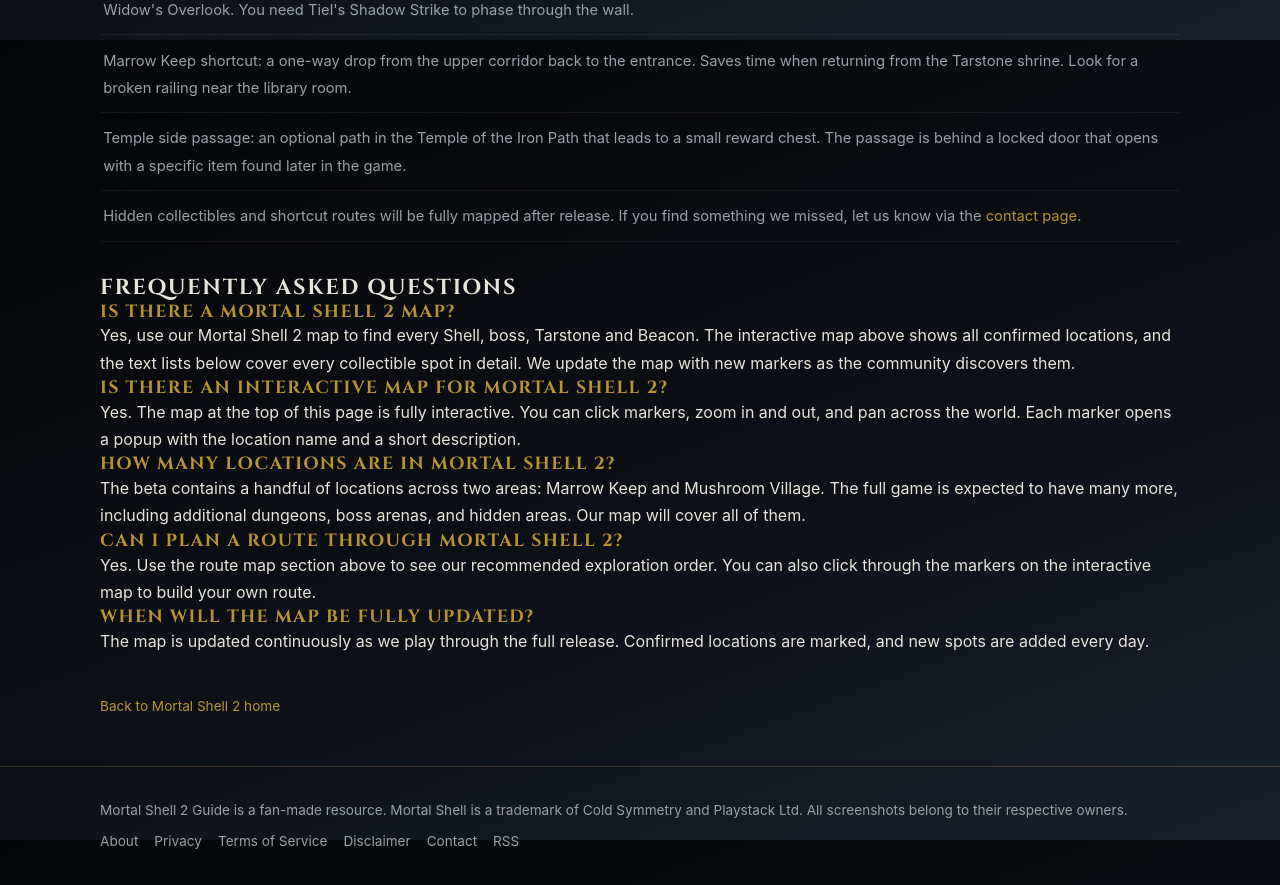
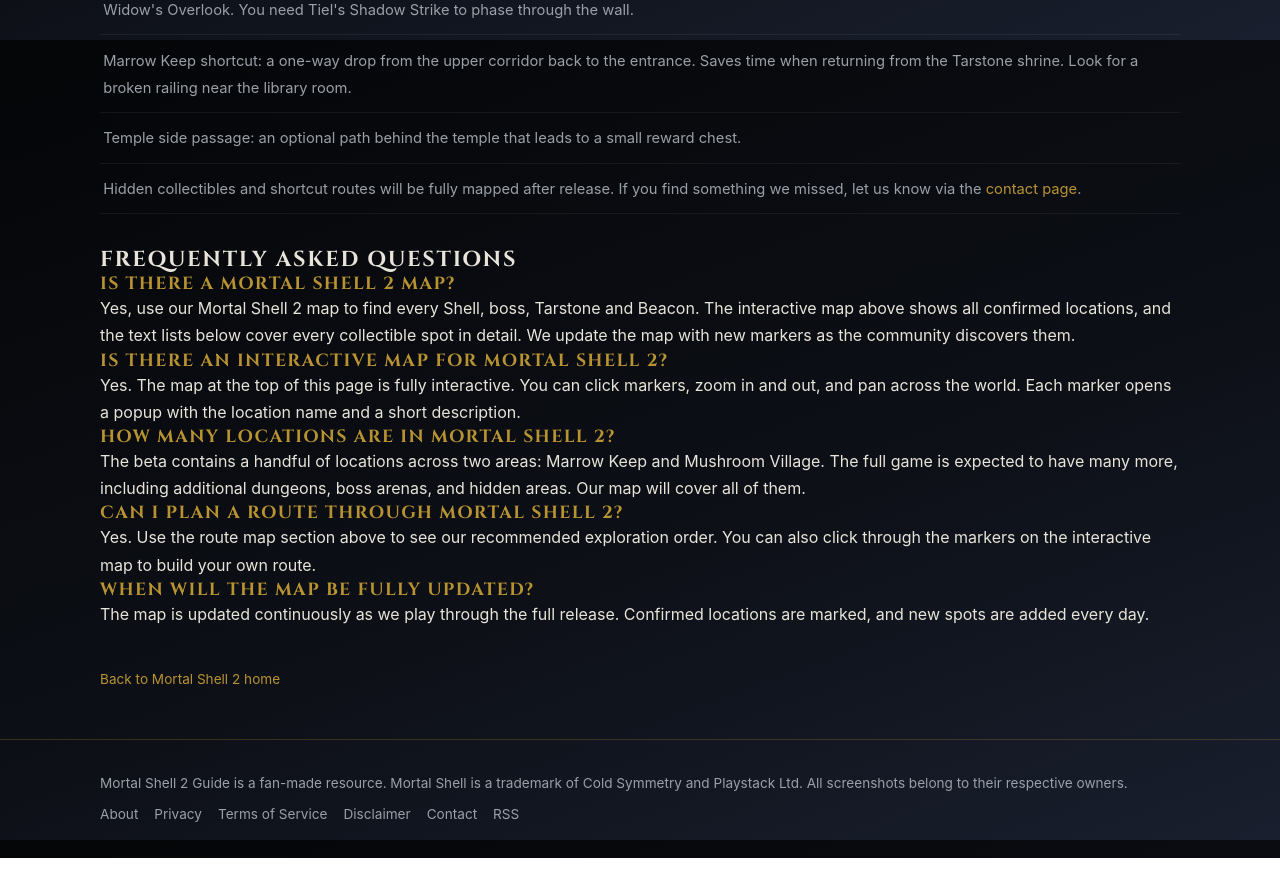
Before and after one commit to nicklos17/mortal-shell-2, a Next.js app: page /map in a window 1280 px wide. Shown: the part 3960-4845 px from the top of the page. After the commit the page ends 4818 px from the top, so only its background shows below. Built offline with nearby package versions, Linux system fonts and the light colour scheme; no server answers.

Commit message:
fix:去掉部分beta说明

```diff
--- a/app/map/page.tsx
+++ b/app/map/page.tsx
@@ -440,10 +440,8 @@
             </li>
             <li>
               <span className="loc-note">
-                Temple side passage: an optional path in the Temple of the
-                Iron Path that leads to a small reward chest. The passage
-                is behind a locked door that opens with a specific item
-                found later in the game.
+                Temple side passage: an optional path behind the temple that
+                leads to a small reward chest.
               </span>
             </li>
             <li>
```
